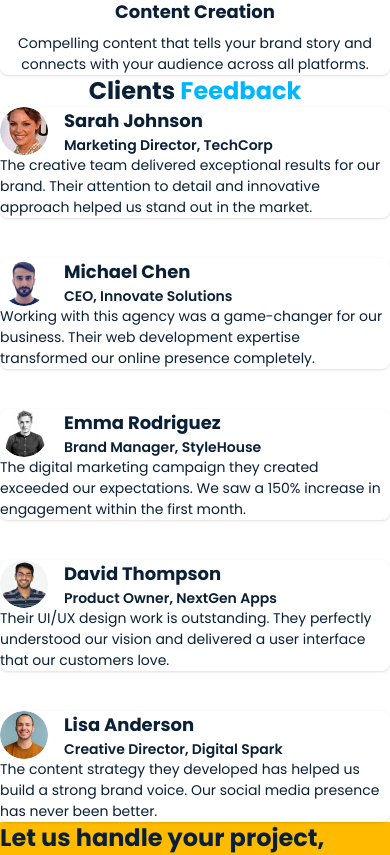
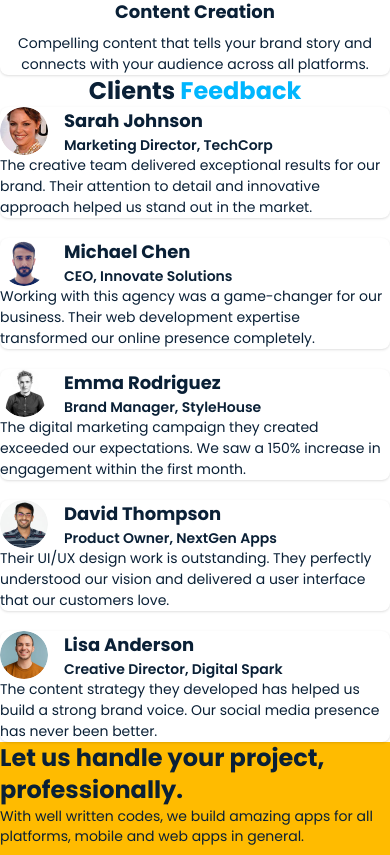
Before and after one commit to akmtasdikulislam/creative-agency, a React (Vite) app in the folder client/: page / in a window 390 px wide. Shown: the part 1987-2842 px from the top of the page. Built offline with nearby package versions, Linux system fonts and the light colour scheme.

Commit message:
Adjust Reviews layout: Reduce gap and padding for tighter responsive design

```diff
--- a/client/src/components/Home/Reviews/Reviews.jsx
+++ b/client/src/components/Home/Reviews/Reviews.jsx
@@ -61,7 +61,7 @@ const Reviews = () => {
         Clients <span className="text-secondary">Feedback</span>
       </h2>
 
-      <div className="xl:px-30 mt-10 flex flex-wrap items-center justify-center gap-10 px-5 md:px-20">
+      <div className="xl:px-30 mt-10 flex flex-wrap items-center justify-center gap-5 px-5 md:px-10">
         {reviewsData.map((review) => (
           <ReviewCard key={review.id} review={review} />
         ))}
```
